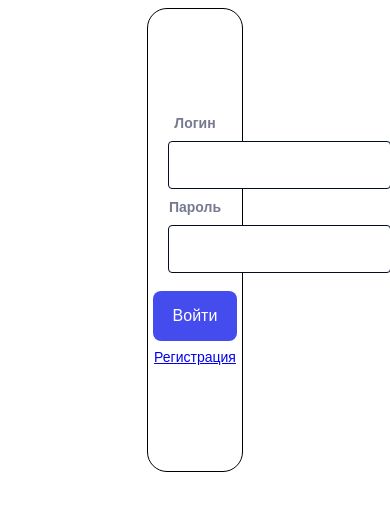
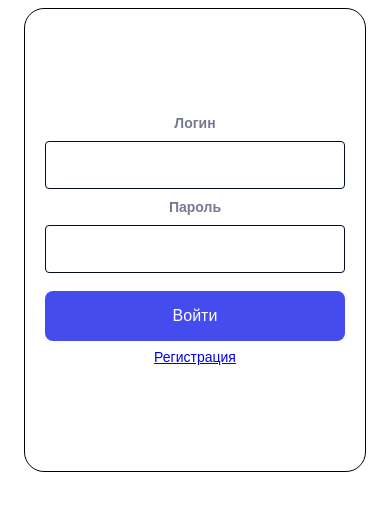
Before and after one commit to Aisultan05/Final, a plain HTML site: page FINAL/templates/authorization.html in a window 390 px wide. Drawn offline with Linux system fonts and the light colour scheme; files that its build step writes are made by us from their sources.

Commit message:
Worked with adaptability
I worked with adaptability on the computer and phone, more specifically on authorization and registration

```diff
--- a/FINAL/static/css/auth.css
+++ b/FINAL/static/css/auth.css
@@ -1,50 +1,56 @@
+/* Общие стили для формы */
 form {
-    font: 14px Stem-Regular,arial, sans-serif;/*Выбираем шрифт */
-    border: 1px solid black;/*Цвет, размер и тип границы */
-    -webkit-border-radius: 20px;/*Скругляем углы */
-    color: #777991;/*Цвет label */
-    width: 25%; /*Ширина формы */
-    margin-right: auto; /*Положение формы */
-    margin-left: auto; /*Положение формы */
-    text-align: center; /*Центровка текста*/
-
+    font: 14px Stem-Regular, arial, sans-serif;
+    border: 1px solid black;
+    -webkit-border-radius: 20px;
+    color: #777991;
+    width: 25%;
+    margin-right: auto;
+    margin-left: auto;
+    text-align: center;
 }
 
-input[type=text], input[type=password] {
-    text-align: center; /*Центровка текста*/
-    -webkit-border-radius: 4px;/*Скругляем углы */
-    width: auto; /*Ширина */
-    padding: 15px 20px; /*Размер внутренних отступов*/
-    margin: 10px 0; /*Размер внешних отступов*/
-    margin-right: auto; /*Размер внешних отступов справа*/
-    margin-left: auto; /*Размер внешних отступов слева*/
-    display: block; /*тип отображения*/
-    border: 1px solid #050c26;/*Цвет, размер и тип границы */
-    box-sizing: border-box; /*Размер объекта по отношению к родительскому */
-    font: 14px Stem-Regular,arial, sans-serif;/*Выбираем шрифт */
-    color: #777991;/*Цвет текста в input */
+/* Стили для мобильных устройств */
+@media screen and (max-width: 600px) {
+    form {
+        width: 80%;
+    }
 }
 
+/* Стили для ввода текста и пароля */
+input[type=text], input[type=password] {
+    text-align: center;
+    -webkit-border-radius: 4px;
+    width: 100%; /* Изменено на 100% для адаптивности */
+    padding: 15px 20px;
+    margin: 10px 0;
+    display: block;
+    border: 1px solid #050c26;
+    box-sizing: border-box;
+    font: 14px Stem-Regular, arial, sans-serif;
+    color: #777991;
+}
+
+/* Стили для кнопки */
 button {
-    font: 16px Stem-medium, arial, sans-serif; /*Выбираем шрифт кнопки */
-    background-color: #454cee; /*Выбираем цвет фона */
-    -webkit-border-radius: 8px; /*Закругление */
-    color: white; /*Выбираем цвет текста*/
-    padding: 16px 20px; /*Размер внутренних отступов*/
-    margin: 8px 0;/*Размер внешних отступов*/
-    border: none; /*Без границы*/
-    cursor: pointer; /*Изменение курсора при наведении на кнопку*/
-    width: auto; /*Ширина*/
+    font: 16px Stem-medium, arial, sans-serif;
+    background-color: #454cee;
+    -webkit-border-radius: 8px;
+    color: white;
+    padding: 16px 20px;
+    margin: 8px 0;
+    border: none;
+    cursor: pointer;
+    width: 100%; /* Изменено на 100% для адаптивности */
 }
 
 button:hover {
-    opacity: 0.9; /*Изменение яркости кнопки при наведении*/
+    opacity: 0.9;
 }
 
+/* Стили для контейнера */
 .container {
-    padding: 20px; /*Размер внутренних отступов контейнера*/
-}
-.container {
+    padding: 20px;
     display: flex;
     flex-direction: column;
     align-items: center;
--- a/FINAL/static/css/auth_bad.css
+++ b/FINAL/static/css/auth_bad.css
@@ -1,15 +1,16 @@
+
+/* Ваши существующие стили */
 form {
-    font: 14px Stem-Regular,arial, sans-serif;/*Выбираем шрифт */
-    border: 1px solid black;/*Цвет, размер и тип границы */
-    -webkit-border-radius: 20px;/*Скругляем углы */
-    color: #777991;/*Цвет label */
-    width: 25%; /*Ширина формы */
-    margin-right: auto; /*Положение формы */
-    margin-left: auto; /*Положение формы */
-    text-align: center; /*Центровка текста*/
-
+    font: 14px Stem-Regular, arial, sans-serif;
+    border: 1px solid black;
+    -webkit-border-radius: 20px;
+    color: #777991;
+    width: 25%;
+    margin-right: auto;
+    margin-left: auto;
+    text-align: center;
 }
 
 .container {
-    padding: 30px;/*Размер внутренних отступов контейнера*/
+    padding: 30px;
 }
--- a/FINAL/static/css/regis.css
+++ b/FINAL/static/css/regis.css
@@ -1,50 +1,56 @@
+/* Общие стили для формы */
 form {
-     font: 14px Stem-Regular,arial, sans-serif;/*Выбираем шрифт */
-    border: 1px solid black;/*Цвет, размер и тип границы */
-    -webkit-border-radius: 20px;/*Скругляем углы */
-    color: #777991;/*Цвет label */
-    width: 25%; /*Ширина формы */
-    margin-right: auto; /*Положение формы */
-    margin-left: auto; /*Положение формы */
-    text-align: center; /*Центровка текста*/
-
+    font: 14px Stem-Regular, arial, sans-serif;
+    border: 1px solid black;
+    border-radius: 20px;
+    color: #777991;
+    width: 25%;
+    margin: 0 auto; /* Сокращенная запись для автоматического выравнивания по центру */
+    text-align: center;
 }
 
-input[type=text], input[type=password] {
-    text-align: center; /*Центровка текста*/
-    -webkit-border-radius: 4px;/*Скругляем углы */
-    width: auto; /*Ширина */
-    padding: 15px 20px; /*Размер внутренних отступов*/
-    margin: 10px 0; /*Размер внешних отступов*/
-    margin-right: auto; /*Размер внешних отступов справа*/
-    margin-left: auto; /*Размер внешних отступов слева*/
-    display: block; /*тип отображения*/
-    border: 1px solid #050c26;/*Цвет, размер и тип границы */
-    box-sizing: border-box; /*Размер объекта по отношению к родительскому */
-    font: 14px Stem-Regular,arial, sans-serif;/*Выбираем шрифт */
-    color: #777991;/*Цвет текста в input */
+/* Стили для мобильных устройств */
+@media screen and (max-width: 600px) {
+    form {
+        width: 80%;
+    }
 }
 
+/* Стили для ввода текста и пароля */
+input[type=text],
+input[type=password] {
+    text-align: center;
+    border-radius: 4px;
+    width: 100%;
+    padding: 15px 20px;
+    margin: 10px 0;
+    display: block;
+    border: 1px solid #050c26;
+    box-sizing: border-box;
+    font: 14px Stem-Regular, arial, sans-serif;
+    color: #777991;
+}
+
+/* Стили для кнопки */
 button {
-    font: 16px Stem-medium, arial, sans-serif; /*Выбираем шрифт кнопки */
-    background-color: #454cee; /*Выбираем цвет фона */
-    -webkit-border-radius: 8px; /*Закругление */
-    color: white; /*Выбираем цвет текста*/
-    padding: 16px 20px; /*Размер внутренних отступов*/
-    margin: 8px 0;/*Размер внешних отступов*/
-    border: none; /*Без границы*/
-    cursor: pointer; /*Изменение курсора при наведении на кнопку*/
-    width: auto; /*Ширина*/
+    font: 16px Stem-medium, arial, sans-serif;
+    background-color: #454cee;
+    border-radius: 8px;
+    color: white;
+    padding: 16px 20px;
+    margin: 8px 0;
+    border: none;
+    cursor: pointer;
+    width: 100%;
 }
 
 button:hover {
-    opacity: 0.9; /*Изменение яркости кнопки при наведении*/
+    opacity: 0.9;
 }
 
+/* Стили для контейнера */
 .container {
-    padding: 20px; /*Размер внутренних отступов контейнера*/
-}
-.container {
+    padding: 20px;
     display: flex;
     flex-direction: column;
     align-items: center;
--- a/FINAL/templates/authorization.html
+++ b/FINAL/templates/authorization.html
@@ -7,15 +7,13 @@
     <link rel="stylesheet" href="static/css/auth.css">
 </head>
 <body>
-    <form method="POST" id="loginForm">
-        <div class="container">
-            <label for="Login"><b>Логин</b></label>
-            <input type="text" placeholder="" name="Login" id="Login" required>
-            <label for="Password"><b>Пароль</b></label>
-            <input type="password" placeholder="" name="Password" id="Password" required>
-            <button type="submit">Войти</button>
-            <a href="/registration">Регистрация</a></span>
-        </div>
+    <form method="POST" id="loginForm" class="container">
+        <label for="Login"><b>Логин</b></label>
+        <input type="text" placeholder="" name="Login" id="Login" required>
+        <label for="Password"><b>Пароль</b></label>
+        <input type="password" placeholder="" name="Password" id="Password" required>
+        <button type="submit">Войти</button>
+        <a href="/registration">Регистрация</a>
     </form>
 </body>
 </html>
```
